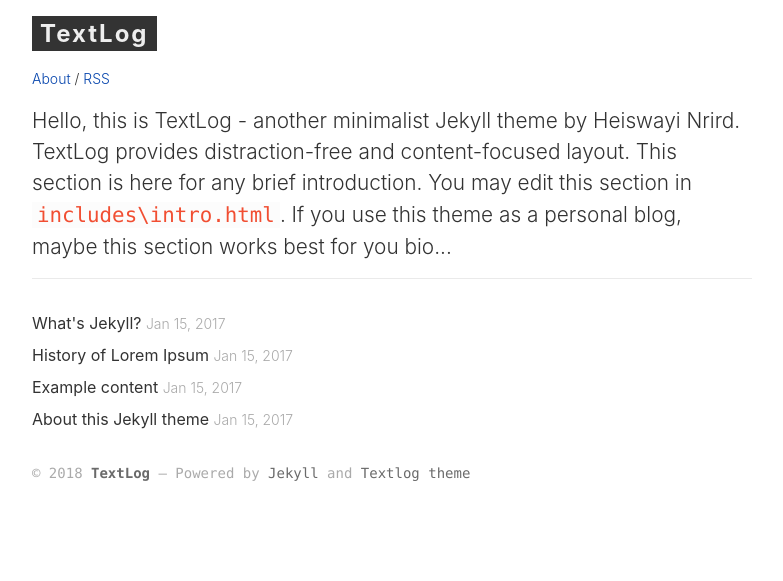
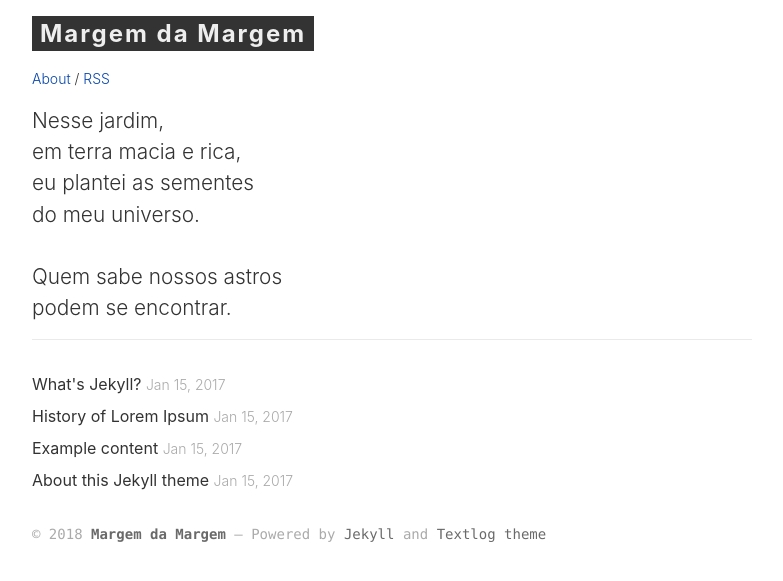
Before and after one commit to ThaisRobba/thaisrobba.github.io, a Jekyll site: the page built from index.html, in a window 1280 px wide. Shown: the top 581 px of the page, without its empty margins (8-791 px from the left). Built offline with Jekyll 4.4.1, drawn with Linux system fonts in a browser that asks for light colours.

Commit message:
Updated intro

```diff
--- a/_config.yml
+++ b/_config.yml
@@ -1,6 +1,6 @@
 # Site settings
-title: "TextLog"
-description: "Minimalist Jekyll theme for documentation site"
+title: "Margem da Margem"
+description: "Filosofia, ética, arte e engenharia de software por uma mina"
 baseurl: "" # required if used under gh-pages branch, else (under master branch) just leave empty/blank
 url: ""
 author: "Thaís Robba"
--- a/_includes/intro.html
+++ b/_includes/intro.html
@@ -1 +1 @@
-<p class="site-intro">Hello, this is TextLog - another minimalist Jekyll theme by Heiswayi Nrird. TextLog provides distraction-free and content-focused layout. This section is here for any brief introduction. You may edit this section in <code>includes\intro.html</code>. If you use this theme as a personal blog, maybe this section works best for you bio...</p>
+<p class="site-intro">Nesse jardim,</br>em terra macia e rica,</br>eu plantei as sementes</br>do meu universo.</br></br>Quem sabe nossos astros</br>podem se encontrar.</p>
```
